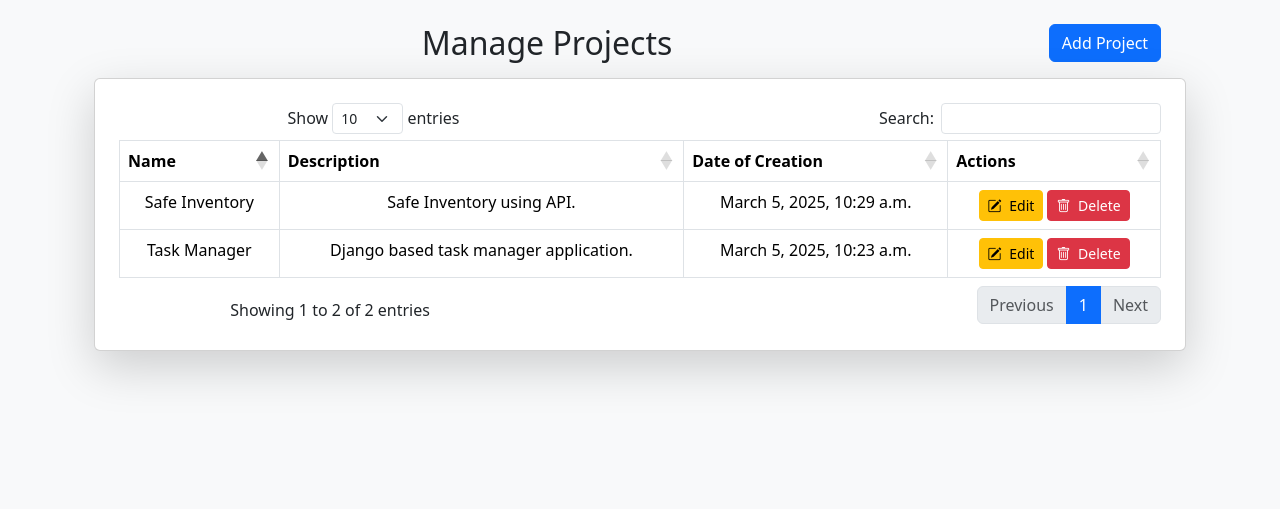
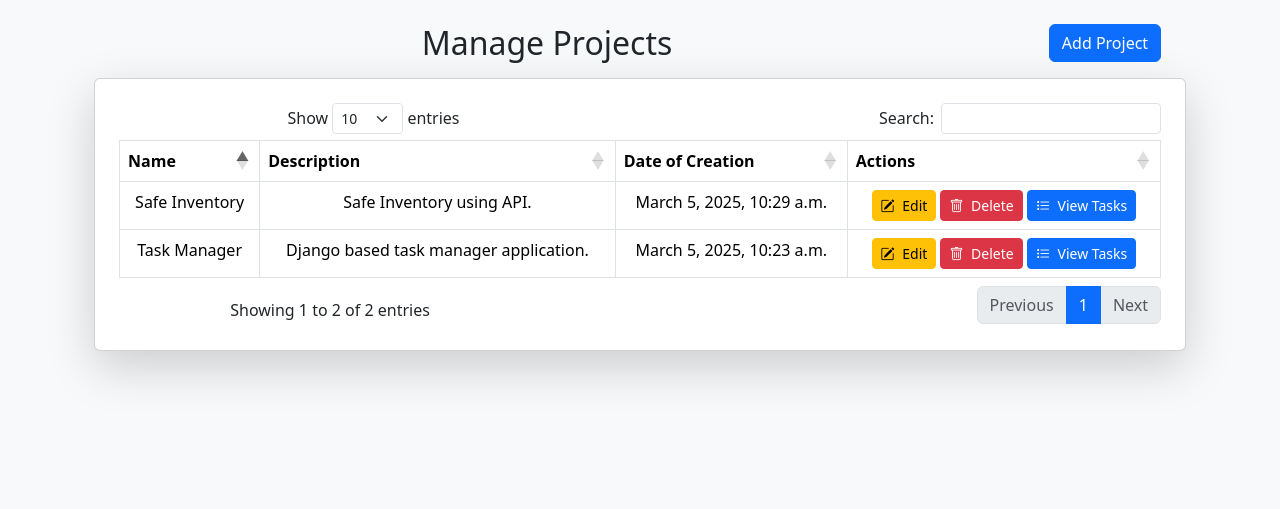
Before and after one commit to zaighumhassanbhatti468/TaskManager, a Django app: page /projects/ in a window 1280 px wide. Shown: the part 56-565 px from the top of the page. Run offline with Django 5.2, Linux system fonts and the light colour scheme; a user stored in the database is signed in; data comes from the database, SQL or seed files in the repository; both versions use the stored data as it was after the commit; some libraries are stand-ins or nearby versions.

Commit message:
added button for viewing tasks relating to a project.

```diff
--- a/core/templates/core/base.html
+++ b/core/templates/core/base.html
@@ -27,6 +27,7 @@
                             <li class="nav-item text-white"><a class="nav-link text-white" href="{% url 'manage_projects' %}">Projects</a></li>
                             <li class="nav-item text-white"><a class="nav-link text-white" href="{% url 'manage_tasks' %}">Tasks</a></li>
                         {% else %}
+                            <li class="nav-item text-white"><a class="nav-link text-white" href="{% url 'manage_tasks' %}">Tasks</a></li>
                             <!-- Standard User Navbar -->
                             <li class="nav-item"><a class="nav-link text-white" href="{% url 'user_dashboard' %}">Dashboard</a></li>
                             <li class="nav-item"><a class="nav-link text-white" href="{% url 'user_tasks' %}">My Tasks</a></li>
--- a/core/templates/core/manage_projects.html
+++ b/core/templates/core/manage_projects.html
@@ -38,6 +38,12 @@
                                     <i class="bi bi-pencil-square me-1"></i> Edit
                                 </button>
                                 <button class="btn btn-danger btn-sm delete-btn" data-id="{{ project.id }}"><i class="bi bi-trash me-1"></i> Delete</button>
+                                <button class="btn btn-primary btn-sm view-tasks-btn"
+                                    data-id="{{ project.id }}"
+                                    data-bs-toggle="modal"
+                                    data-bs-target="#tasksModal">
+                                    <i class="bi bi-list-task me-1"></i> View Tasks
+                                </button>
                             </td>
                         </tr>
                         {% endfor %}
@@ -70,6 +76,21 @@
                     </div>
                     <button type="submit" class="btn btn-success">Save</button>
                 </form>
+            </div>
+        </div>
+    </div>
+</div>
+<div class="modal fade" id="tasksModal" tabindex="-1" aria-labelledby="tasksModalLabel" aria-hidden="true">
+    <div class="modal-dialog">
+        <div class="modal-content">
+            <div class="modal-header">
+                <h5 class="modal-title" id="tasksModalLabel">Project Tasks</h5>
+                <button type="button" class="btn-close" data-bs-dismiss="modal" aria-label="Close"></button>
+            </div>
+            <div class="modal-body">
+                <ul id="tasksList" class="list-group">
+                    <!-- Tasks will be loaded here -->
+                </ul>
             </div>
         </div>
     </div>
@@ -146,5 +167,61 @@
         });
     });
 </script>
+<script>
+    document.addEventListener("DOMContentLoaded", function () {
+    let tasksModalEl = document.getElementById("tasksModal");
+    let tasksModal = new bootstrap.Modal(tasksModalEl);
+
+    document.querySelectorAll(".view-tasks-btn").forEach(button => {
+        button.addEventListener("click", function () {
+            let projectId = this.dataset.id;
+            let tasksList = document.getElementById("tasksList");
+
+            fetch(`/get-tasks/${projectId}/`)
+                .then(response => response.json())
+                .then(data => {
+                    tasksList.innerHTML = ""; // Clear previous tasks
+
+                    if (data.tasks.length > 0) {
+                        data.tasks.forEach(task => {
+                            let listItem = document.createElement("li");
+                            listItem.className = "list-group-item";
+                            listItem.innerHTML = `
+                                <strong>${task.title}</strong><br>
+                                <span class="text-muted">${task.description}</span><br>
+                                <span class="badge bg-primary">Assigned to: ${task.assigned_to__fullname || "Unassigned"}</span>
+                                <span class="badge bg-info">${task.status}</span>
+                                <span class="badge bg-warning">${task.priority}</span>
+                            `;
+                            tasksList.appendChild(listItem);
+                        });
+                    } else {
+                        let noTasksItem = document.createElement("li");
+                        noTasksItem.className = "list-group-item text-muted";
+                        noTasksItem.textContent = "No tasks found";
+                        tasksList.appendChild(noTasksItem);
+                    }
+
+                    // Show the modal
+                    tasksModal.show();
+                })
+                .catch(error => {
+                    tasksList.innerHTML = '<li class="list-group-item text-danger">Error loading tasks</li>';
+                    console.error("Error fetching tasks:", error);
+                });
+        });
+    });
+
+    // Ensure modal closes properly and removes backdrop
+    tasksModalEl.addEventListener("hidden.bs.modal", function () {
+        document.body.classList.remove("modal-open");
+        let modalBackdrop = document.querySelector(".modal-backdrop");
+        if (modalBackdrop) {
+            modalBackdrop.remove();
+        }
+    });
+});
+</script>
+
 
 {% endblock %}
--- a/core/urls.py
+++ b/core/urls.py
@@ -3,7 +3,7 @@ from django.contrib.auth import views as auth_views
 from core.views.auth_views import login_view,logout_view,profile_view,password_change
 from core.views.dashboard_views import admin_dashboard, user_dashboard
 from core.views.user_views import manage_users, add_user, update_user, delete_user,toggle_user_status
-from core.views.project_views import manage_projects, add_project, update_project, delete_project
+from core.views.project_views import manage_projects, add_project, update_project, delete_project,get_tasks
 from core.views.task_views import manage_tasks, add_task, update_task, delete_task, change_task_priority, reassign_task, user_tasks
 
 urlpatterns = [
@@ -19,6 +19,7 @@ urlpatterns = [
     path('update-user/<int:user_id>/', update_user, name='update_user'),
     path('delete-user/<int:user_id>/', delete_user, name='delete_user'),
     path("toggle_user_status/<int:user_id>/", toggle_user_status, name="toggle_user_status"),
+    path('get-tasks/<int:project_id>/', get_tasks, name='get_tasks'),
 
     path('projects/', manage_projects, name='manage_projects'),
     path('projects/add/', add_project, name='add_project'),
--- a/core/views/project_views.py
+++ b/core/views/project_views.py
@@ -3,6 +3,7 @@ from django.http import JsonResponse
 from django.contrib.auth.decorators import login_required
 from django.views.decorators.csrf import csrf_exempt
 from core.models import Project
+from core.models import Task
 
 @login_required
 def manage_projects(request):
@@ -51,3 +52,11 @@ def delete_project(request, project_id):
     project = get_object_or_404(Project, id=project_id)
     project.delete()
     return JsonResponse({'success': 'Project deleted successfully'})
+
+@login_required
+@csrf_exempt
+def get_tasks(request, project_id):
+    tasks = Task.objects.filter(project_id=project_id).values(
+        "title", "description", "status", "priority", "assigned_to__fullname"
+    )
+    return JsonResponse({"tasks": list(tasks)})
```
Also changed, not shown: core/templates/core/reports.html (added), core/views/reports.py (added), db.sqlite3.
